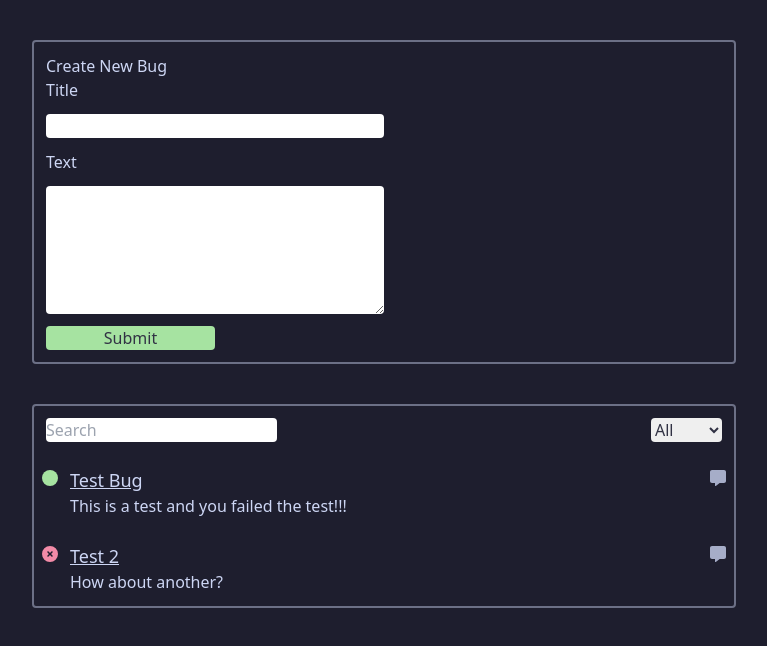
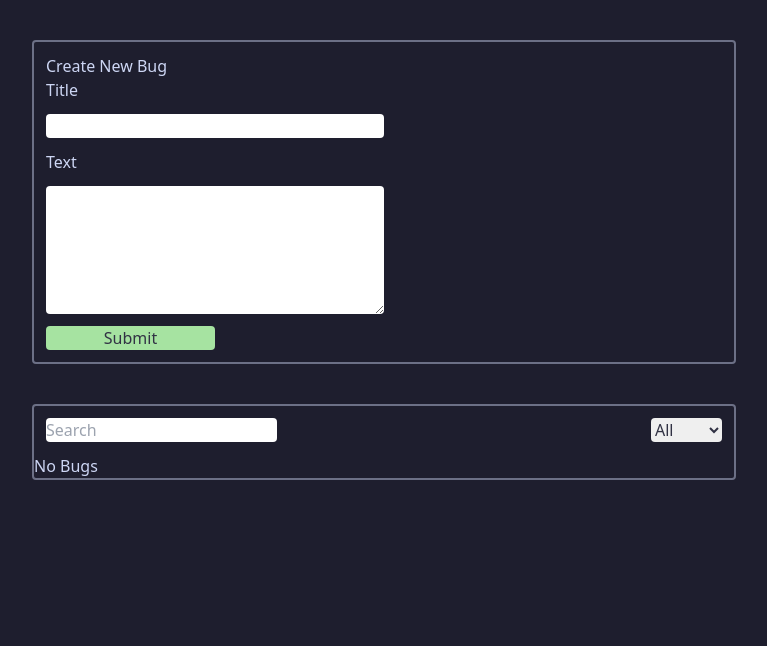
Before and after one commit to Dylan-Clarry/bug-tracker, a React (Vite) app: page / in a window 1280 px wide. Shown: the top 646 px of the page, without its empty margins (256-1023 px from the left). Built offline with nearby package versions, Linux system fonts and the light colour scheme.

Commit message:
react 18 useEffect is annoying, but we local storage anyways

```diff
--- a/src/App.tsx
+++ b/src/App.tsx
@@ -19,7 +19,9 @@ const testBugList: Bug[] = [
 ];
 
 function App() {
-    const [bugList, setBugList] = useState<Bug[]>(testBugList);
+    const [bugList, setBugList] = useState<Bug[]>(
+        JSON.parse(localStorage.getItem("bugList") || "[]")
+    );
     const [filteredBugList, setFilteredBugList] = useState<Bug[]>(bugList);
     const [status, setStatus] = useState<string>("all");
 
@@ -37,9 +39,34 @@ function App() {
         }
     };
 
+    // Run once on startup
+    useEffect(() => {
+        getLocalBugList();
+    }, []);
+
     useEffect(() => {
         handleFilterBugList();
+        if (bugList) {
+            setLocalBugList();
+        }
     }, [status, bugList]);
+
+    const setLocalBugList = () => {
+        localStorage.setItem("bugList", JSON.stringify(bugList));
+    };
+
+    const getLocalBugList = () => {
+        if (localStorage.getItem("bugList") === null) {
+            localStorage.setItem("bugList", JSON.stringify([]));
+        } else {
+            let bugListLocal: Bug[] = JSON.parse(
+                localStorage.getItem("bugList") || "[]"
+            );
+            console.log("bugListLocal", bugListLocal);
+            setBugList(bugListLocal);
+            console.log("bugList", bugList);
+        }
+    };
 
     return (
         <div className="App h-screen bg-cat-base text-cat-text">
--- a/src/Components/BugListItem.tsx
+++ b/src/Components/BugListItem.tsx
@@ -1,30 +1,21 @@
-import React, { SetStateAction } from "react";
+import React from "react";
 import { Link } from "react-router-dom";
 import { FontAwesomeIcon } from "@fortawesome/react-fontawesome";
-import {
-    faCircle,
-    faCircleXmark,
-    faMessage,
-} from "@fortawesome/free-solid-svg-icons";
+import { faCircle, faMessage } from "@fortawesome/free-solid-svg-icons";
 
 interface IBugEntryProps {
     bug: Bug;
     bugList: Bug[];
-    setBugList: React.Dispatch<SetStateAction<Bug[]>>;
 }
 
-const BugListItem: React.FC<IBugEntryProps> = ({
-    bug,
-    bugList,
-    setBugList,
-}) => {
+const BugListItem: React.FC<IBugEntryProps> = ({ bug, bugList }) => {
     return (
         <div className="BugEntry flex flex-row py-3">
             <div className="pl-2">
                 {bug.closed ? (
                     <FontAwesomeIcon
-                        className="text-cat-red"
-                        icon={faCircleXmark}
+                        className="text-cat-mauve"
+                        icon={faCircle}
                     />
                 ) : (
                     <FontAwesomeIcon
--- a/src/Pages/BugDetail.tsx
+++ b/src/Pages/BugDetail.tsx
@@ -1,7 +1,7 @@
 import React, { SetStateAction } from "react";
 import { useLocation, useNavigate, Link } from "react-router-dom";
 import { FontAwesomeIcon } from "@fortawesome/react-fontawesome";
-import { faCircle, faCircleXmark } from "@fortawesome/free-solid-svg-icons";
+import { faCircle } from "@fortawesome/free-solid-svg-icons";
 
 interface IBugPageProps {
     bugList: Bug[];
@@ -29,8 +29,8 @@ const BugDetail: React.FC<IBugPageProps> = ({ bugList, setBugList }) => {
                         <span className="pr-2">
                             {bug.closed ? (
                                 <FontAwesomeIcon
-                                    className="text-cat-red"
-                                    icon={faCircleXmark}
+                                    className="text-cat-mauve"
+                                    icon={faCircle}
                                 />
                             ) : (
                                 <FontAwesomeIcon
--- a/src/Pages/Home.tsx
+++ b/src/Pages/Home.tsx
@@ -28,8 +28,8 @@ const Home: React.FC<IHomeProps> = ({
                         <input placeholder="Search" />
                         <select onChange={handleSelectStatus}>
                             <option>All</option>
-                            <option>Open</option>
-                            <option>Closed</option>
+                            <option className="bg-cat-green">Open</option>
+                            <option className="bg-cat-mauve">Closed</option>
                         </select>
                     </div>
                     <ul>
@@ -39,7 +39,6 @@ const Home: React.FC<IHomeProps> = ({
                                 <BugListItem
                                     bug={bug}
                                     bugList={bugList}
-                                    setBugList={setBugList}
                                     key={bug.id}
                                 />
                             );
--- a/tailwind.config.cjs
+++ b/tailwind.config.cjs
@@ -12,6 +12,7 @@ module.exports = {
                 "cat-sapphire": "#74c7ec",
                 "cat-green": "#a6e3a1",
                 "cat-red": "#f38ba8",
+                "cat-mauve": "#cba6f7",
             },
         },
     },
```
Also changed, not shown: src/main.tsx (+9 -9 lines). Lines whose indentation alone changed are shown as unchanged.
